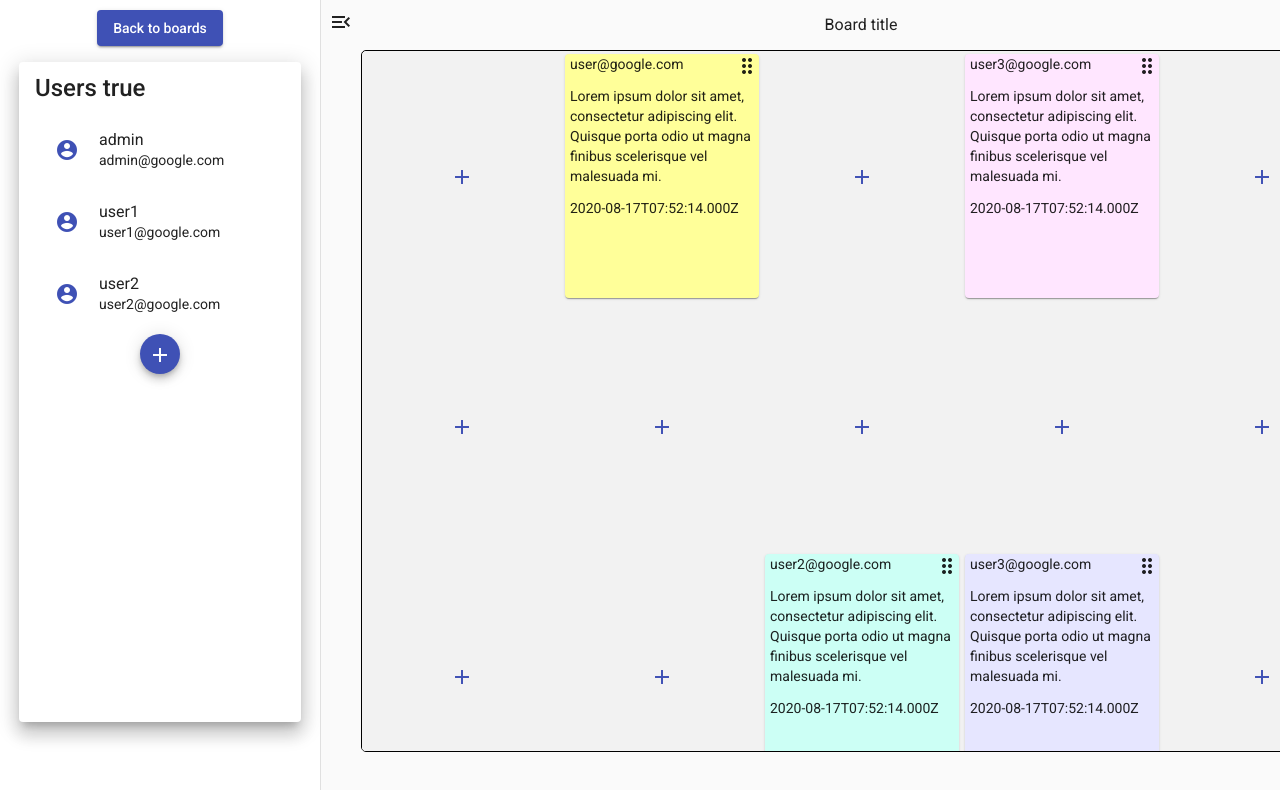
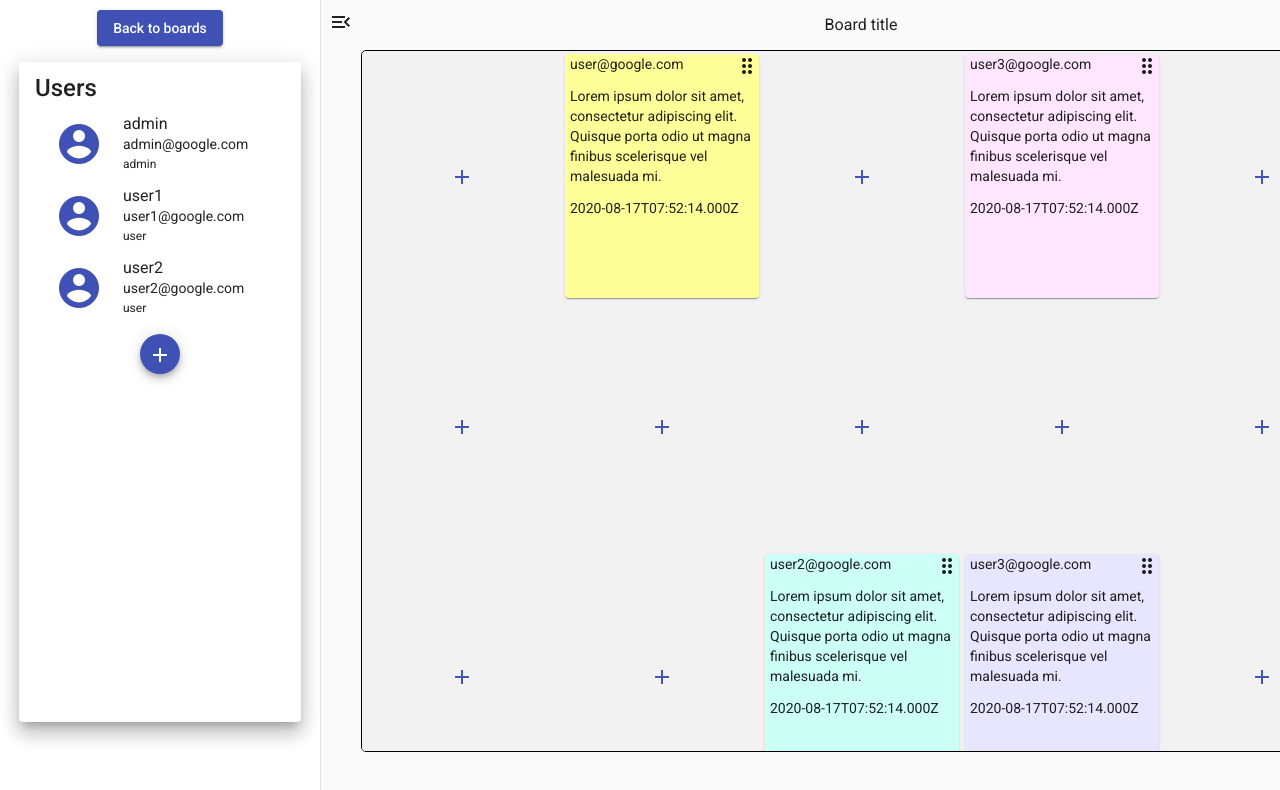
Before and after one commit to googleinterns/step257-2020, an Angular app in the folder sticknotes-frontend/: page /board/1 in a window 1280 px wide. Both pictures are taken after a click on the button "menu". Shown: the top 790 px of the page. Built offline with nearby package versions, Linux system fonts and the light colour scheme.

Commit message:
improve styling and apply linter suggestions

```diff
--- a/sticknotes-frontend/src/app/add-user/add-user.component.ts
+++ b/sticknotes-frontend/src/app/add-user/add-user.component.ts
@@ -27,7 +27,7 @@ export class AddUserComponent implements OnInit {
   ngOnInit(): void {
   }
 
-  addUser(){
+  addUser(): void {
     const mockUser: User = {
       key: 'key123',
       nickname: 'ola',
@@ -41,7 +41,7 @@ export class AddUserComponent implements OnInit {
       role: UserRole.USER
     };
 
-    if(this.addUserForm.valid){
+    if (this.addUserForm.valid) {
       this.boardUsersService
           .addBoardUser(this.addUserForm.controls.userEmail.value, this.addUserForm.controls.role.value)
           .subscribe(user => {
--- a/sticknotes-frontend/src/app/models/user-role.enum.ts
+++ b/sticknotes-frontend/src/app/models/user-role.enum.ts
@@ -1,4 +1,4 @@
 export enum UserRole {
-    ADMIN,
-    USER
+    ADMIN = 'admin',
+    USER = 'user'
 }
--- a/sticknotes-frontend/src/app/services/user.service.ts
+++ b/sticknotes-frontend/src/app/services/user.service.ts
@@ -19,7 +19,7 @@ export class UserService {
     };
     of(user).subscribe(fetchedUser => {
       this.authenticated.next(true);
-      this.userSubject.next(fetchedUser)
+      this.userSubject.next(fetchedUser);
     });
   }
 
--- a/sticknotes-frontend/src/app/user-list/user-list.component.css
+++ b/sticknotes-frontend/src/app/user-list/user-list.component.css
@@ -7,6 +7,12 @@ mat-card-content {
   overflow: scroll;
 }
 
+.mat-list-base .mat-list-item .mat-list-icon {
+  font-size: 48px;
+  width: 48px;
+  height: 60px;
+}
+
 button {
   margin: auto;
 }
--- a/sticknotes-frontend/src/app/user-list/user-list.component.html
+++ b/sticknotes-frontend/src/app/user-list/user-list.component.html
@@ -1,14 +1,15 @@
 <mat-card class="mat-elevation-z12">
-  <mat-card-title> Users {{adminView}}</mat-card-title>
+  <mat-card-title> Users </mat-card-title>
   <mat-card-content>
     <mat-list>
       <mat-list-item *ngFor="let userWithRole of usersWithRole">
-        <mat-icon color="primary"  matListIcon>account_circle</mat-icon>
+        <mat-icon color="primary" matListIcon>account_circle</mat-icon>
         <div matLine> {{ userWithRole.user.nickname }} </div>
-        <div mat-line> {{ userWithRole.user.email }} </div>
+        <div mat-line> {{ userWithRole.user.email }} <p class="mat-small"> {{ userWithRole.role }} </p> </div>
+
       </mat-list-item>
       <mat-list-item>
-        <button mat-mini-fab color="primary" (click) = 'openAddUserDialog()' aria-label="Open add user dialog">
+        <button *ngIf="adminView" mat-mini-fab color="primary" (click) = 'openAddUserDialog()' aria-label="Open add user dialog">
           <mat-icon>add</mat-icon>
         </button>
       </mat-list-item>
--- a/sticknotes-frontend/src/app/user-list/user-list.component.ts
+++ b/sticknotes-frontend/src/app/user-list/user-list.component.ts
@@ -30,7 +30,6 @@ export class UserListComponent implements OnInit {
       this.boardUsersService.getBoardUsers('boardKey')
     ]
     ).subscribe(([user, users]) => {
-      console.log('1')
       this.currentUser = user;
       this.usersWithRole = users;
       const index = users.findIndex(userWithRole => user.key === userWithRole.user.key && userWithRole.role === UserRole.ADMIN);
@@ -42,14 +41,12 @@ export class UserListComponent implements OnInit {
     });
   }
 
-  openAddUserDialog() {
+  openAddUserDialog(): void {
     const dialogRef = this.dialog.open(AddUserComponent);
     dialogRef.afterClosed().subscribe(user => {
-      // receive a new note here and add it to the board
-      // data maybe undefined
       if (user) {
         this.usersWithRole.push(user);
       }
-    })
+    });
   }
 }
```
